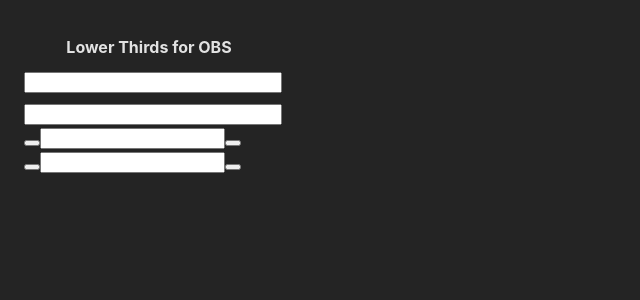
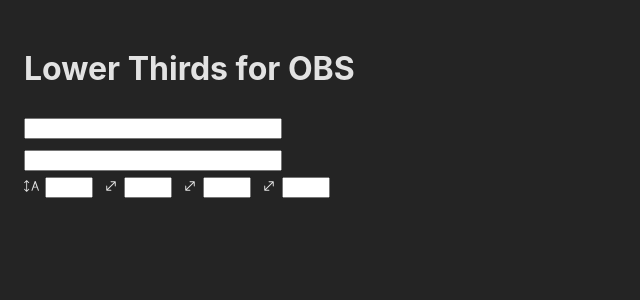
Before and after one commit to zfranczak/LowerThirdsOBS, a React (Vite) app: page / in a window 1280 px wide. Shown: the top 300 px of the page, without its empty margins (0-640 px from the left). Built offline with nearby package versions, Linux system fonts and the light colour scheme.

Commit message:
button layout

```diff
--- a/package.json
+++ b/package.json
@@ -11,7 +11,8 @@
   },
   "dependencies": {
     "react": "^18.2.0",
-    "react-dom": "^18.2.0"
+    "react-dom": "^18.2.0",
+    "react-icons": "^5.0.1"
   },
   "devDependencies": {
     "@types/react": "^18.2.56",
--- a/src/Controls.jsx
+++ b/src/Controls.jsx
@@ -3,6 +3,8 @@
 import Button from './buttons/Button';
 import './controls.css';
 import LowerThirds from './LowerThirds';
+import { RxFontSize } from 'react-icons/rx';
+import { RxSize } from 'react-icons/rx';
 
 function Controls() {
   const [textSize, setTextSize] = useState(16);
@@ -10,14 +12,6 @@
   const [displayText, setDisplayText] = useState('Initial Text');
   const [title, setTitle] = useState(''); // Add state for title
   const [subtitle, setSubtitle] = useState(''); // Add state for subtitle
-
-  const handleTextSize = () => {
-    setTextSize((prevSize) => prevSize + 2);
-  };
-
-  const handleTextPadding = () => {
-    setTextPadding((prevPadding) => prevPadding + 5);
-  };
 
   // Function to handle title change
   const handleTitleChange = (newTitle) => {
@@ -40,11 +34,12 @@
         handleTitleChange={handleTitleChange}
         handleSubtitleChange={handleSubtitleChange}
       />
-      <Button buttonText='Increase Text Size' updateText={handleTextSize} />
-      <Button
-        buttonText='Increase Text Padding'
-        updateText={handleTextPadding}
-      />
+      <div className='row-1'>
+        <Button IconComponent={RxFontSize} />
+        <Button IconComponent={RxSize} />
+        <Button IconComponent={RxSize} />
+        <Button IconComponent={RxSize} />
+      </div>
       <LowerThirds title={title} subtitle={subtitle} />
     </>
   );
--- a/src/buttons/Button.jsx
+++ b/src/buttons/Button.jsx
@@ -1,19 +1,8 @@
 import React, { useState } from 'react';
+import '../styles/buttons.css';
 
-const Button = ({ initialValue, onIncrement, onDecrement }) => {
+const Button = ({ IconComponent, initialValue }) => {
   const [value, setValue] = useState(initialValue);
-
-  const handleIncrement = () => {
-    setValue((prevValue) => prevValue + 1);
-    onIncrement(value + 1);
-  };
-
-  const handleDecrement = () => {
-    if (value > 0) {
-      setValue((prevValue) => prevValue - 1);
-      onDecrement(value - 1);
-    }
-  };
 
   const handleChange = (e) => {
     const newValue = parseInt(e.target.value, 10);
@@ -22,14 +11,13 @@
 
   return (
     <div className='increment-decrement-input-button'>
-      <button onClick={handleDecrement} className='decrement-button'></button>
+      <div>{IconComponent && <IconComponent className='icon' />}</div>
       <input
         className='input-field'
         type='number'
         value={value}
         onChange={handleChange}
       />
-      <button onClick={handleIncrement} className='increment-button'></button>
     </div>
   );
 };
--- a/src/controls.css
+++ b/src/controls.css
@@ -1,10 +1,10 @@
 #root {
-  max-width: 250px;
+  max-width: 400px;
   margin: 0;
   padding: 1rem;
 }
 
-h1 {
-  font-size: 1rem;
-  text-align: center;
+.row-1 {
+  display: flex;
+  justify-content: flex-start;
 }
--- /dev/null
+++ b/src/styles/buttons.css
@@ -0,0 +1,13 @@
+.increment-decrement-input-button {
+  display: flex;
+  align-items: center;
+  margin: 5px 10px 0 0;
+}
+
+.icon {
+  margin-right: 5px; /* Adjust the margin as needed */
+}
+
+.input-field {
+  max-width: 40px; /* Adjust the width as needed */
+}
```
Also changed, not shown: 1 other file (tests, documents, lock files or other folders).
